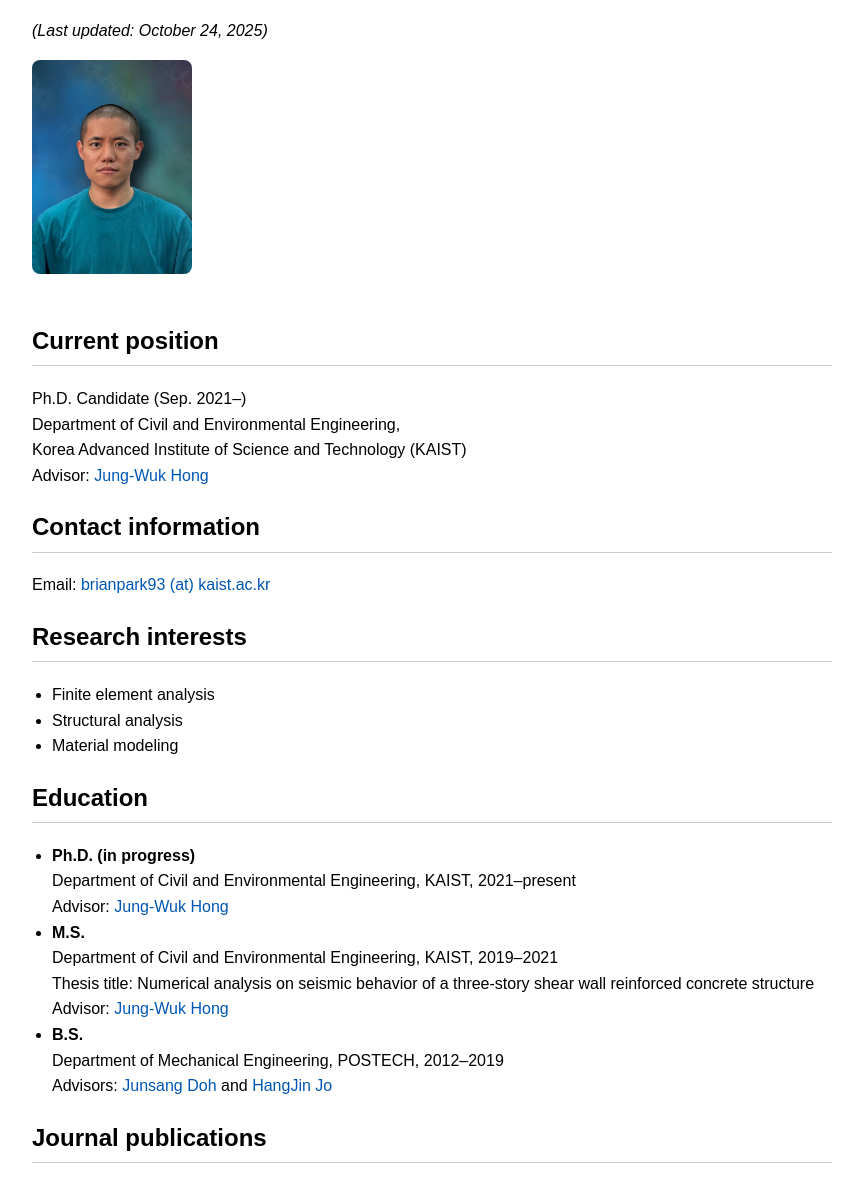
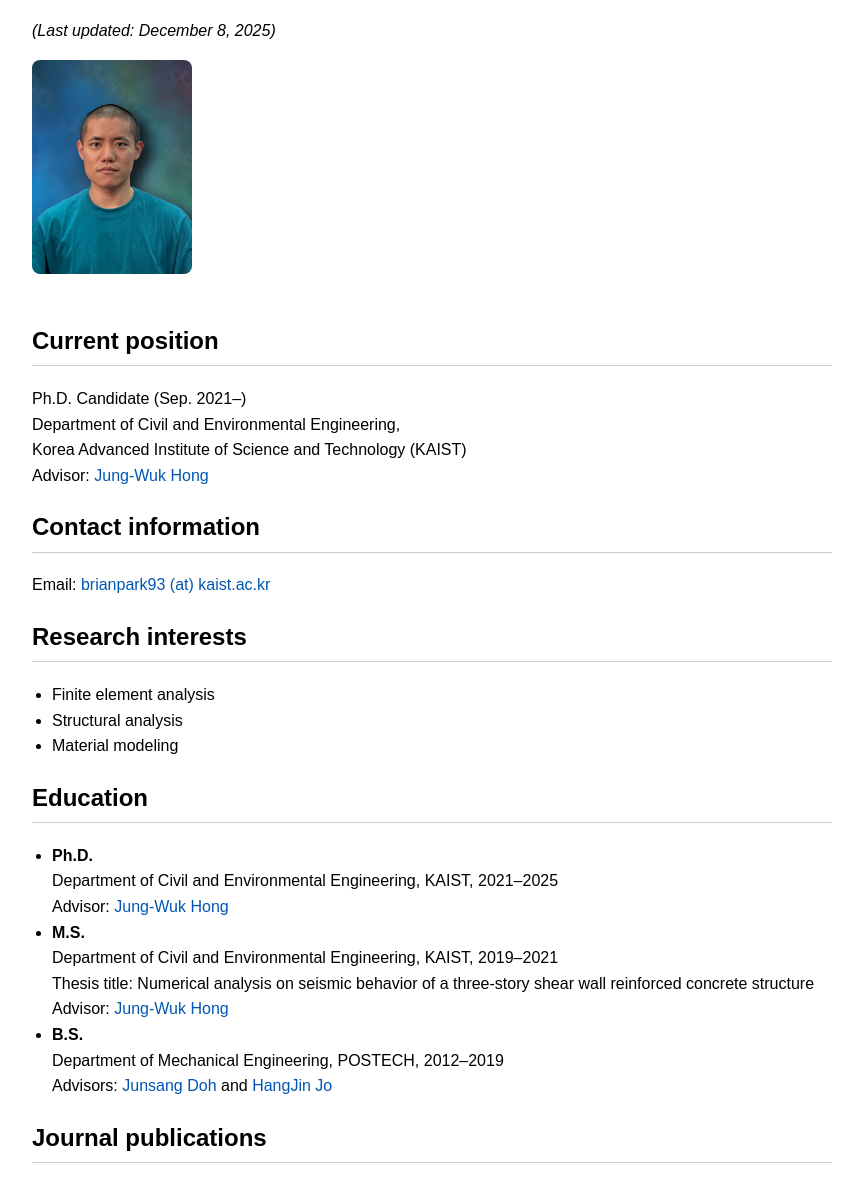
Before and after one commit to brianpark93/brianpark93.github.io, a plain HTML site: page index.html in a window 1280 px wide. Shown: the part 115-1300 px from the top of the page, without its empty margins (208-1071 px from the left). Drawn offline with Linux system fonts and the light colour scheme.

Commit message:
Update last updated date and education details

```diff
--- a/index.html
+++ b/index.html
@@ -9,7 +9,7 @@
 <body>
   <div class="container">
     <h1>Dawon Park (박다원)</h1>
-    <p><em>(Last updated: October 24, 2025)</em></p>
+    <p><em>(Last updated: December 8, 2025)</em></p>
 
     <img src="profile.jpg" alt="profile photo" class="profile-img">
 
@@ -33,8 +33,8 @@
 
     <h2>Education</h2>
     <ul>
-      <li><strong>Ph.D. (in progress)</strong><br>
-        Department of Civil and Environmental Engineering, KAIST, 2021–present<br>
+      <li><strong>Ph.D.</strong><br>
+        Department of Civil and Environmental Engineering, KAIST, 2021–2025<br>
         Advisor: <a href="https://aaml.kaist.ac.kr/people/professor">Jung-Wuk Hong</a>
       </li>
       <li><strong>M.S.</strong><br>
```
